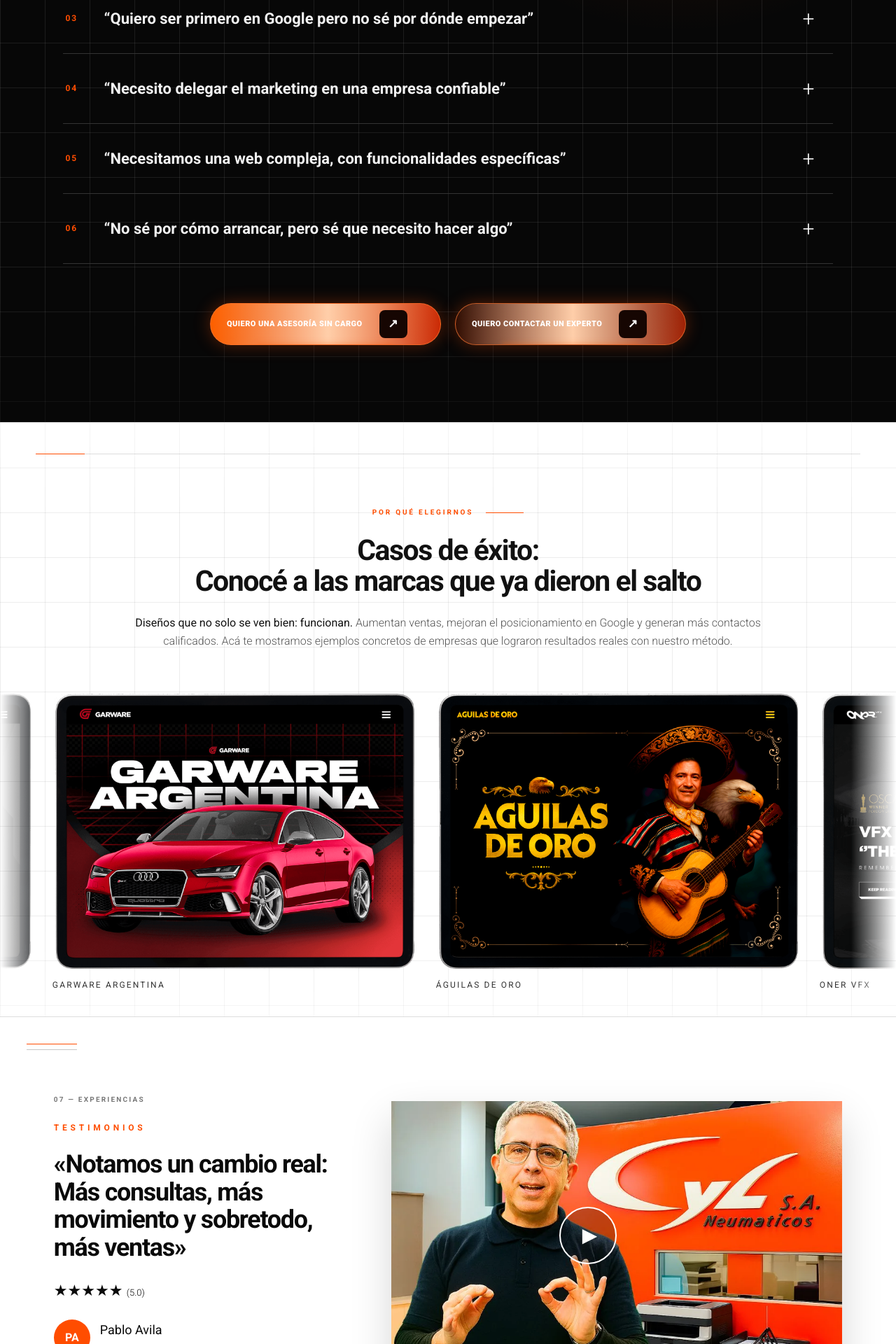
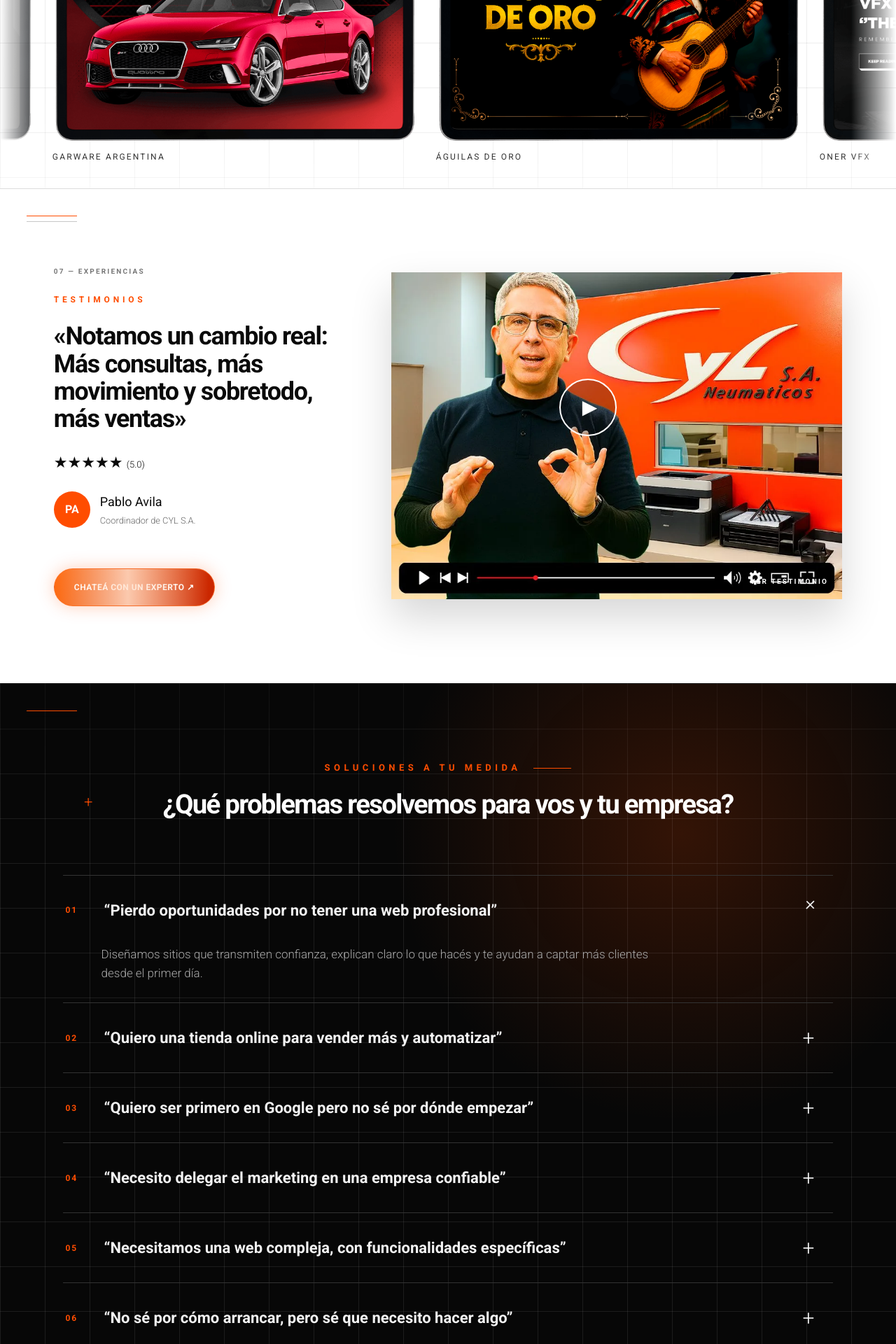
Before and after one commit to ideamosestudio/ideamosdemo, a Next.js app: page / in a window 1280 px wide. Shown: the part 4498-6418 px from the top of the page at 70% size. Built offline with nearby package versions, Linux system fonts and the light colour scheme.

Commit message:
Reorder final conversion sections

```diff
--- a/app/page.tsx
+++ b/app/page.tsx
@@ -130,22 +130,22 @@ export default function Home() {
       <div className="google-visual" data-reveal><i/><img src={asset("/media/mock-001.png")} alt="Caso de posicionamiento en Google"/></div>
     </section>
 
+    <section className="cases-section" id="casos"><p data-reveal>POR QUÉ ELEGIRNOS</p><h2 data-reveal>Casos de éxito:<br/>Conocé a las marcas que ya dieron el salto</h2><span data-reveal><b>Diseños que no solo se ven bien: funcionan.</b> Aumentan ventas, mejoran el posicionamiento en Google y generan más contactos calificados. Acá te mostramos ejemplos concretos de empresas que lograron resultados reales con nuestro método.</span><div className="case-window"><div className="case-rail">{[...cases,...cases].map(([image,label],index)=><article key={`${label}-${index}`}><img src={asset(`/media/${image}`)} alt={label}/><b>{label}</b></article>)}</div></div></section>
+
+    <section className="testimonial"><div className="testimonial-copy" data-reveal><p>TESTIMONIOS</p><h2>«Notamos un cambio real: Más consultas, más movimiento y sobretodo, más ventas»</h2><div className="stars">★★★★★ <small>(5.0)</small></div><div className="testimonial-person"><span>PA</span><div><b>Pablo Avila</b><small>Coordinador de CYL S.A.</small></div></div><a className="orange-cta" href="https://wa.link/wgb5pk">CHATEÁ CON UN EXPERTO ↗</a></div><div className="testimonial-media">{testimonialPlaying ? <video autoPlay controls playsInline><source src={asset("/media/testimonial.mp4")} type="video/mp4"/></video> : <button className="video-cover" onClick={() => setTestimonialPlaying(true)} aria-label="Reproducir testimonio"><img src={asset("/media/testimonial-cover.webp")} alt="Testimonio de Pablo Avila, CYL S.A."/><i>▶</i><span>VER TESTIMONIO</span></button>}</div></section>
+
     <section className="problems white-section" id="marketing">
       <div className="section-heading" data-reveal><p>SOLUCIONES A TU MEDIDA</p><h2>¿Qué problemas resolvemos para vos y tu empresa?</h2></div>
       <div className="faq-list">{faqs.map(([question, answer], index) => <details key={question} data-reveal open={index === 0}><summary><span>0{index + 1}</span>{question}<b>+</b></summary><p>{answer}</p></details>)}</div>
       <div className="problem-actions"><a className="cta-glow primary" href="https://wa.link/wgb5pk"><span>Quiero una asesoría sin cargo</span><b>↗</b></a><a className="cta-glow secondary" href="https://wa.link/wgb5pk"><span>Quiero contactar un experto</span><b>↗</b></a></div>
     </section>
 
-    <section className="cases-section" id="casos"><p data-reveal>POR QUÉ ELEGIRNOS</p><h2 data-reveal>Casos de éxito:<br/>Conocé a las marcas que ya dieron el salto</h2><span data-reveal><b>Diseños que no solo se ven bien: funcionan.</b> Aumentan ventas, mejoran el posicionamiento en Google y generan más contactos calificados. Acá te mostramos ejemplos concretos de empresas que lograron resultados reales con nuestro método.</span><div className="case-window"><div className="case-rail">{[...cases,...cases].map(([image,label],index)=><article key={`${label}-${index}`}><img src={asset(`/media/${image}`)} alt={label}/><b>{label}</b></article>)}</div></div></section>
-
-    <section className="testimonial"><div className="testimonial-copy" data-reveal><p>TESTIMONIOS</p><h2>«Notamos un cambio real: Más consultas, más movimiento y sobretodo, más ventas»</h2><div className="stars">★★★★★ <small>(5.0)</small></div><div className="testimonial-person"><span>PA</span><div><b>Pablo Avila</b><small>Coordinador de CYL S.A.</small></div></div><a className="orange-cta" href="https://wa.link/wgb5pk">CHATEÁ CON UN EXPERTO ↗</a></div><div className="testimonial-media">{testimonialPlaying ? <video autoPlay controls playsInline><source src={asset("/media/testimonial.mp4")} type="video/mp4"/></video> : <button className="video-cover" onClick={() => setTestimonialPlaying(true)} aria-label="Reproducir testimonio"><img src={asset("/media/testimonial-cover.webp")} alt="Testimonio de Pablo Avila, CYL S.A."/><i>▶</i><span>VER TESTIMONIO</span></button>}</div></section>
-
-    <section className="trusted"><p>MÁS DE 10 AÑOS DE EXPERIENCIA</p><h2>Confían en nosotros</h2><div className="trusted-marquee"><LogoTrack /></div></section>
-
     <section className="human-cta">
       <div className="human-copy" data-reveal><p>ENVIANOS UN MENSAJE</p><h2>Contactanos y reservá una asesoría online sin cargo</h2><span>Somos un equipo de profesionales con más de 10 años de experiencia, listos para asesorarte. <b>Contactanos y coordinamos una charla para entender tu negocio, sus desafíos y objetivos.</b> Durante la conversación, te proponemos acciones concretas y armamos una propuesta a medida en menos de 48 horas.</span><a className="orange-cta" href="https://wa.link/wgb5pk">QUIERO AGENDAR UNA ASESORÍA ↗</a></div>
       <video autoPlay muted loop playsInline><source src={asset("/media/human.mp4")} type="video/mp4"/></video>
     </section>
+
+    <section className="trusted"><p>MÁS DE 10 AÑOS DE EXPERIENCIA</p><h2>Confían en nosotros</h2><div className="trusted-marquee"><LogoTrack /></div></section>
 
     <section className="contact-form" id="contacto">
       <div className="contact-main"><p><i/> CONTACTO</p><h2>Hablemos de tu proyecto</h2><span>Contanos qué necesitás. Te respondemos con ideas concretas y próximos pasos.</span><form><div><label>Nombre<input type="text" name="nombre" placeholder="Tu nombre"/></label><label>Empresa<input type="text" name="empresa" placeholder="Nombre de tu empresa"/></label></div><div><label>Email<input type="email" name="email" placeholder="nombre@empresa.com"/></label><label>Teléfono<input type="tel" name="telefono" placeholder="+54"/></label></div><label>Mensaje<textarea name="mensaje" rows={4} placeholder="Contanos brevemente sobre tu proyecto"/></label><button type="button">Enviar consulta <b>↗</b></button></form></div>
```
